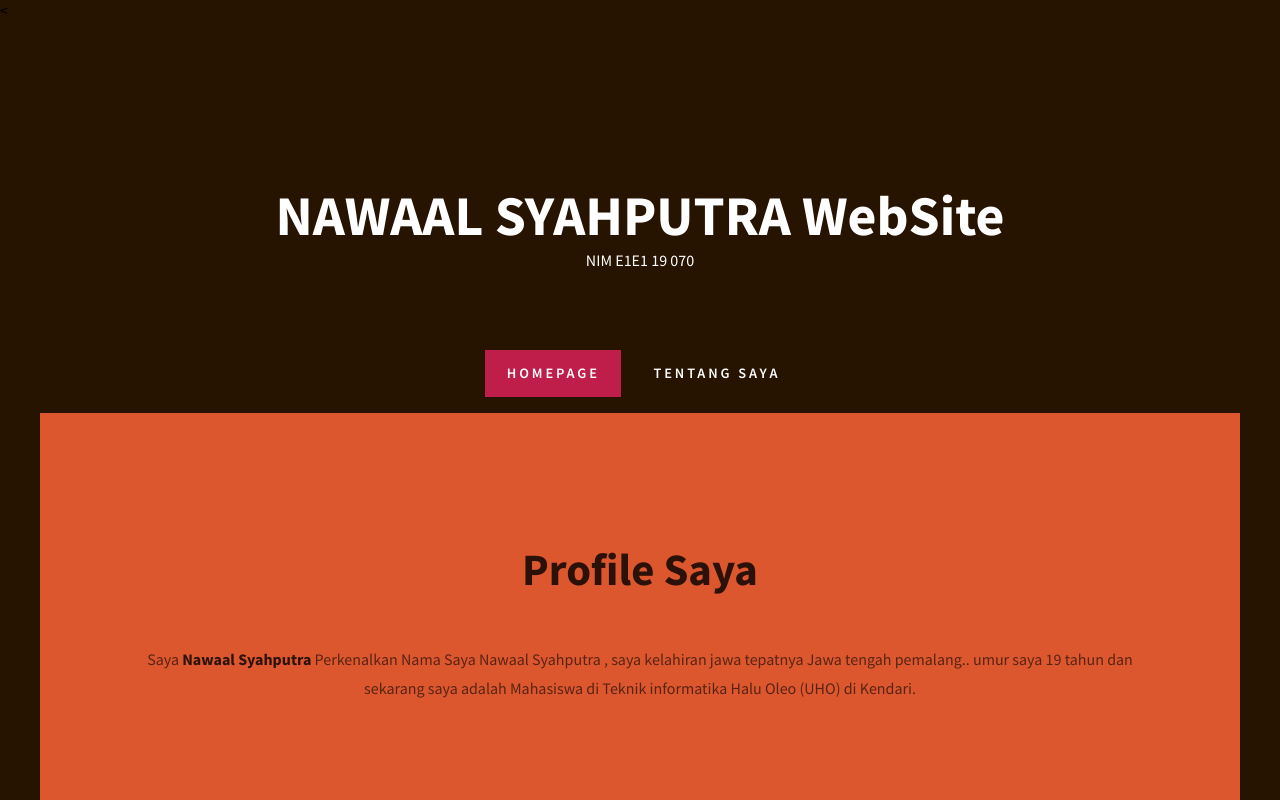
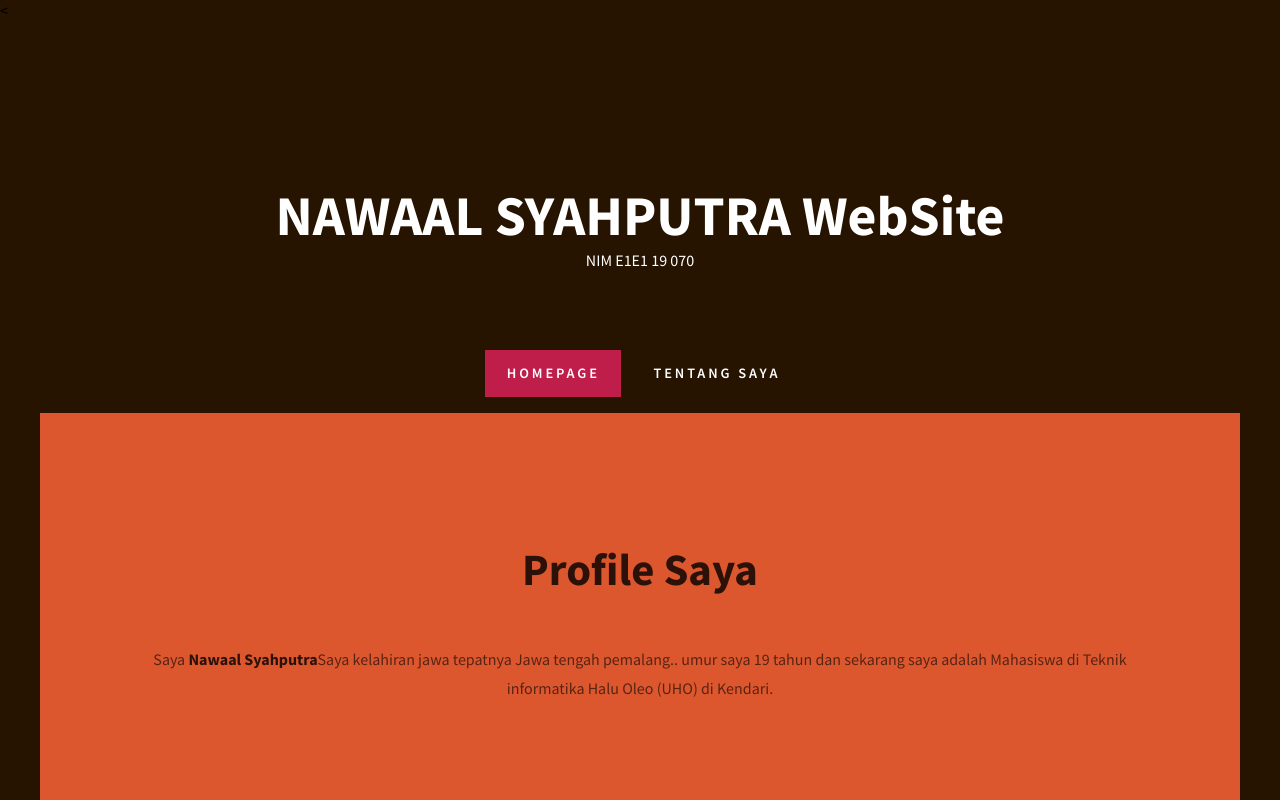
Before and after one commit to NawaalSyahputra11/NawaalSyahputraWebsite, a plain HTML site: page index.html in a window 1280 px wide. Shown: the top 800 px of the page. Drawn offline with Linux system fonts and the light colour scheme; a web font is replaced by a local one.

Commit message:
Update index.html

```diff
--- a/index.html
+++ b/index.html
@@ -38,7 +38,7 @@
 		<div class="title">
 			<h2>Profile Saya </h2>
 		</div>
-		<p>Saya <strong>Nawaal Syahputra</strong> Perkenalkan Nama Saya Nawaal Syahputra , saya kelahiran jawa tepatnya Jawa tengah pemalang.. umur saya 19 tahun dan sekarang saya adalah Mahasiswa di Teknik informatika Halu Oleo (UHO) di Kendari.</p>
+		<p>Saya <strong>Nawaal Syahputra</strong>Saya kelahiran jawa tepatnya Jawa tengah pemalang.. umur saya 19 tahun dan sekarang saya adalah Mahasiswa di Teknik informatika Halu Oleo (UHO) di Kendari.</p>
 	</div>
 </div>
 </div>
```
